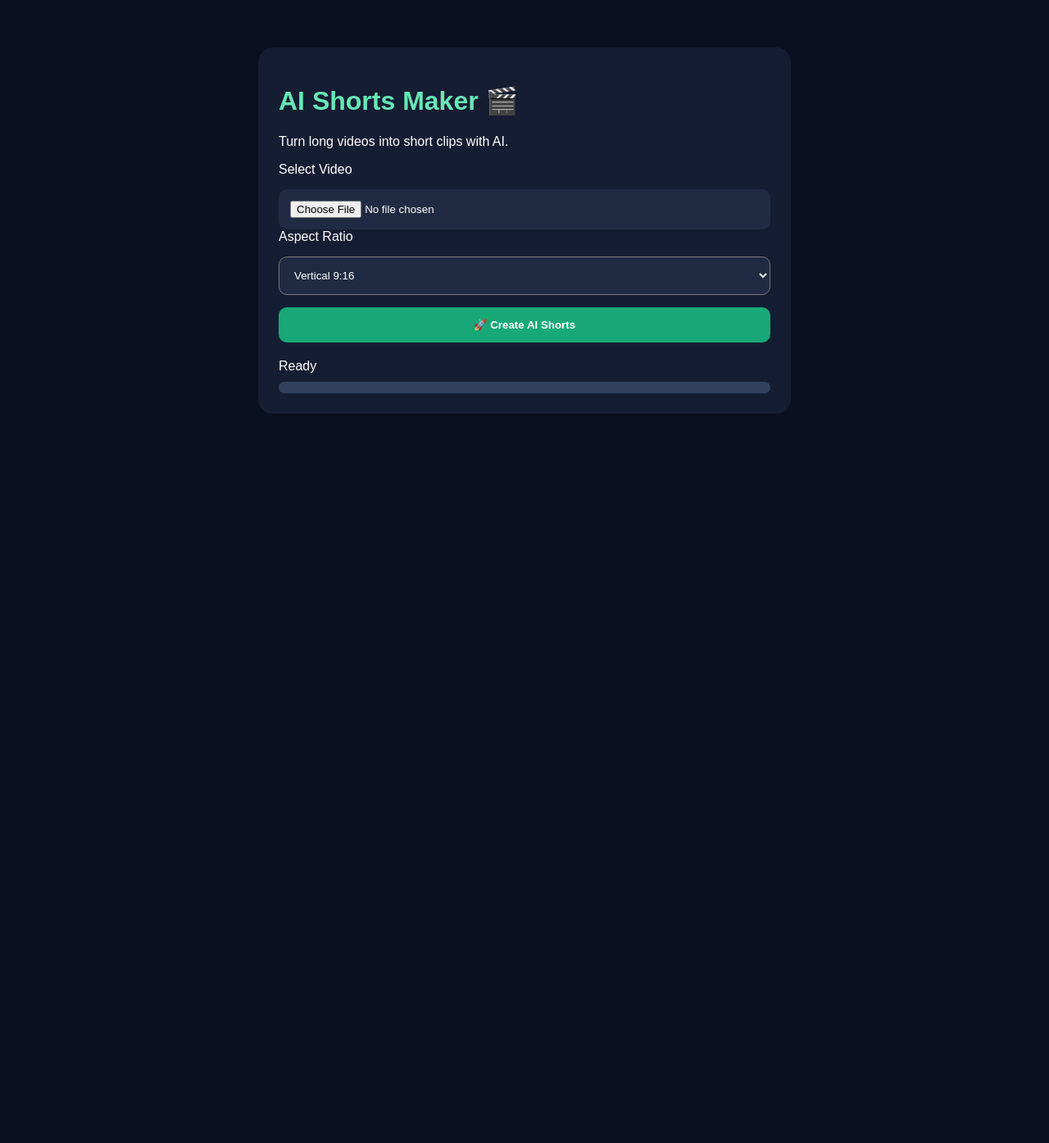
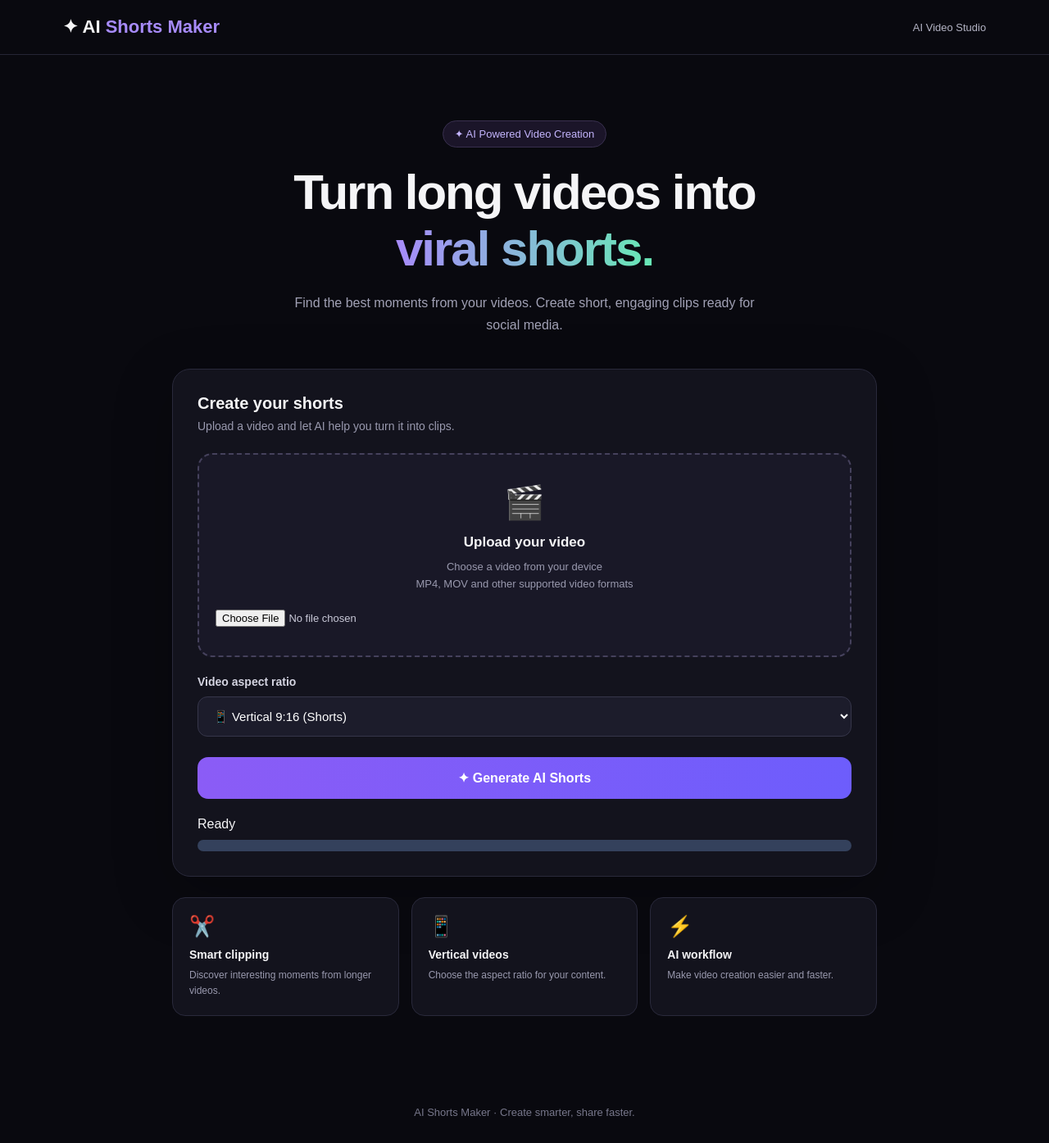
Before and after one commit to priyanshchaudhai/AI-SHORTS-MAKER, a plain HTML site: page static/index.html in a window 1280 px wide. Shown: the whole page at 82% size. Before the commit the page ends 800 px from the top, so only its background shows below. Drawn offline with Linux system fonts and the light colour scheme.

Commit message:
Update index.html

```diff
--- a/static/index.html
+++ b/static/index.html
@@ -1,73 +1,359 @@
+
 <!DOCTYPE html>
 <html lang="en">
 <head>
 <meta charset="UTF-8">
 <meta name="viewport" content="width=device-width, initial-scale=1">
 <title>AI Shorts Maker</title>
+
 <style>
-* { box-sizing: border-box; }
+* {
+  box-sizing: border-box;
+  margin: 0;
+  padding: 0;
+}
+
 body {
-  background: #0b1020;
-  color: white;
+  background: #09090f;
+  color: #f5f5f7;
   font-family: Arial, sans-serif;
+  min-height: 100vh;
+}
+
+.navbar {
+  padding: 20px 6%;
+  border-bottom: 1px solid #252535;
+  display: flex;
+  justify-content: space-between;
+  align-items: center;
+}
+
+.logo {
+  font-size: 22px;
+  font-weight: bold;
+}
+
+.logo span {
+  color: #a78bfa;
+}
+
+.nav-tag {
+  color: #b4b4c5;
+  font-size: 13px;
+}
+
+.main {
+  max-width: 900px;
+  margin: 60px auto;
   padding: 20px;
 }
-.container {
-  max-width: 650px;
-  margin: 30px auto;
-  padding: 25px;
-  background: #151d32;
+
+.hero {
+  text-align: center;
+  margin-bottom: 40px;
+}
+
+.badge {
+  display: inline-block;
+  padding: 8px 14px;
+  border: 1px solid #39304f;
+  background: #1b1529;
+  color: #c4b5fd;
+  border-radius: 30px;
+  font-size: 13px;
+  margin-bottom: 20px;
+}
+
+.hero h1 {
+  font-size: clamp(35px, 6vw, 60px);
+  line-height: 1.15;
+  margin-bottom: 18px;
+  letter-spacing: -2px;
+}
+
+.gradient {
+  background: linear-gradient(90deg, #a78bfa, #67e8b5);
+  -webkit-background-clip: text;
+  background-clip: text;
+  color: transparent;
+}
+
+.hero p {
+  color: #a1a1b5;
+  font-size: 16px;
+  line-height: 1.7;
+  max-width: 600px;
+  margin: auto;
+}
+
+.card {
+  background: #13131d;
+  border: 1px solid #29293b;
+  border-radius: 22px;
+  padding: 30px;
+  box-shadow: 0 20px 70px rgba(0,0,0,.25);
+}
+
+.card-title {
+  font-size: 20px;
+  margin-bottom: 8px;
+}
+
+.card-desc {
+  color: #9999ae;
+  font-size: 14px;
+  margin-bottom: 25px;
+}
+
+.upload-box {
+  border: 2px dashed #45415c;
+  background: #191827;
   border-radius: 18px;
+  padding: 35px 20px;
+  text-align: center;
+  transition: .2s;
 }
-h1 { color: #67e8b5; }
-input, select, button {
+
+.upload-box:hover {
+  border-color: #a78bfa;
+  background: #201d31;
+}
+
+.upload-icon {
+  font-size: 40px;
+  margin-bottom: 15px;
+}
+
+.upload-box h3 {
+  font-size: 17px;
+  margin-bottom: 10px;
+}
+
+.upload-box p {
+  font-size: 13px;
+  color: #9999ae;
+  line-height: 1.6;
+}
+
+input[type="file"] {
+  display: block;
+  width: 100%;
+  margin-top: 20px;
+  color: #c9c9d8;
+  font-size: 13px;
+}
+
+label {
+  display: block;
+  margin-top: 22px;
+  margin-bottom: 10px;
+  color: #d5d5e2;
+  font-size: 14px;
+  font-weight: bold;
+}
+
+select {
   width: 100%;
   padding: 14px;
-  margin-top: 15px;
-  border-radius: 10px;
+  border: 1px solid #36364a;
+  border-radius: 12px;
+  background: #1c1c2b;
+  color: white;
+  font-size: 15px;
 }
-input, select {
-  background: #202b43;
+
+button {
+  width: 100%;
+  margin-top: 25px;
+  padding: 16px;
+  border: none;
+  border-radius: 13px;
+  background: linear-gradient(90deg, #8b5cf6, #6d5dfc);
   color: white;
-}
-button {
-  background: #18a878;
-  color: white;
-  border: none;
+  font-size: 16px;
   font-weight: bold;
   cursor: pointer;
+  transition: .2s;
 }
-button:disabled { opacity: .6; }
-#status { margin-top: 20px; overflow-wrap: anywhere; }
-video { width: 100%; margin-top: 15px; }
+
+button:hover {
+  opacity: .9;
+  transform: translateY(-1px);
+}
+
+button:disabled {
+  opacity: .5;
+  cursor: not-allowed;
+}
+
+#status {
+  margin-top: 22px;
+  overflow-wrap: anywhere;
+  line-height: 1.7;
+}
+
+video {
+  width: 100%;
+  margin-top: 20px;
+  border-radius: 15px;
+}
+
+.features {
+  display: grid;
+  grid-template-columns: repeat(3, 1fr);
+  gap: 15px;
+  margin-top: 25px;
+}
+
+.feature {
+  background: #13131d;
+  border: 1px solid #29293b;
+  border-radius: 16px;
+  padding: 20px;
+}
+
+.feature-icon {
+  font-size: 25px;
+  margin-bottom: 12px;
+}
+
+.feature h3 {
+  font-size: 14px;
+  margin-bottom: 8px;
+}
+
+.feature p {
+  font-size: 12px;
+  color: #9999ae;
+  line-height: 1.6;
+}
+
+.footer {
+  text-align: center;
+  color: #77778b;
+  padding: 30px 10px;
+  font-size: 13px;
+}
+
+@media(max-width:600px) {
+  .main {
+    margin: 30px auto;
+    padding: 15px;
+  }
+
+  .card {
+    padding: 20px;
+  }
+
+  .features {
+    grid-template-columns: 1fr;
+  }
+
+  .hero h1 {
+    letter-spacing: -1px;
+  }
+
+  .navbar {
+    padding: 18px 5%;
+  }
+}
 </style>
 </head>
+
 <body>
 
-<div class="container">
-<h1>AI Shorts Maker 🎬</h1>
-<p>Turn long videos into short clips with AI.</p>
+<nav class="navbar">
+  <div class="logo">✦ AI <span>Shorts Maker</span></div>
+  <div class="nav-tag">AI Video Studio</div>
+</nav>
+
+<main class="main">
+
+<section class="hero">
+  <div class="badge">✦ AI Powered Video Creation</div>
+
+  <h1>
+    Turn long videos into<br>
+    <span class="gradient">viral shorts.</span>
+  </h1>
+
+  <p>
+    Find the best moments from your videos.
+    Create short, engaging clips ready for social media.
+  </p>
+</section>
+
+<section class="card">
+
+  <h2 class="card-title">Create your shorts</h2>
+
+  <p class="card-desc">
+    Upload a video and let AI help you turn it into clips.
+  </p>
 
   <form id="uploadForm">
 
-<label>Select Video</label>
-<input type="file" id="videoFile"
-accept="video/*" required>
+    <div class="upload-box">
+      <div class="upload-icon">🎬</div>
+      <h3>Upload your video</h3>
+      <p>Choose a video from your device</p>
+      <p>MP4, MOV and other supported video formats</p>
 
-<label>Aspect Ratio</label>
+      <input
+        type="file"
+        id="videoFile"
+        accept="video/*"
+        required
+      >
+    </div>
+
+    <label for="format">Video aspect ratio</label>
+
     <select id="format">
-<option value="9:16">Vertical 9:16</option>
-<option value="16:9">Landscape 16:9</option>
-<option value="1:1">Square 1:1</option>
+      <option value="9:16">📱 Vertical 9:16 (Shorts)</option>
+      <option value="16:9">🖥️ Landscape 16:9</option>
+      <option value="1:1">⬜ Square 1:1</option>
     </select>
 
-<button type="submit">🚀 Create AI Shorts</button>
+    <button type="submit">
+      ✦ Generate AI Shorts
+    </button>
 
   </form>
 
   <div id="status"></div>
+
+</section>
+
+<section class="features">
+
+  <div class="feature">
+    <div class="feature-icon">✂️</div>
+    <h3>Smart clipping</h3>
+    <p>Discover interesting moments from longer videos.</p>
   </div>
 
+  <div class="feature">
+    <div class="feature-icon">📱</div>
+    <h3>Vertical videos</h3>
+    <p>Choose the aspect ratio for your content.</p>
+  </div>
+
+  <div class="feature">
+    <div class="feature-icon">⚡</div>
+    <h3>AI workflow</h3>
+    <p>Make video creation easier and faster.</p>
+  </div>
+
+</section>
+
+</main>
+
+<footer class="footer">
+  AI Shorts Maker · Create smarter, share faster.
+</footer>
+
 <script src="/static/script.js?v=2"></script>
+
 </body>
 </html>
```
Lines whose indentation alone changed are shown as unchanged.
